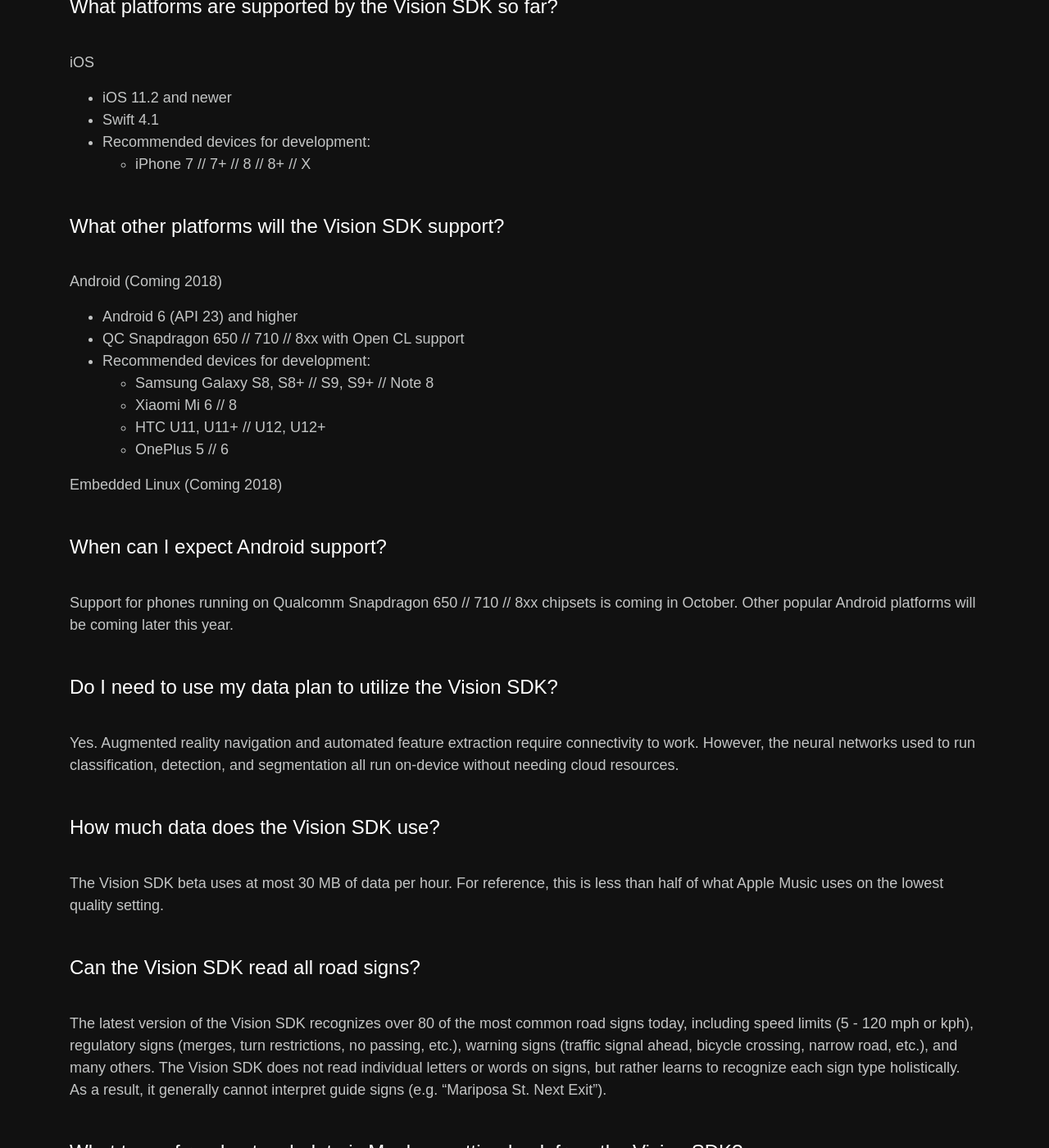
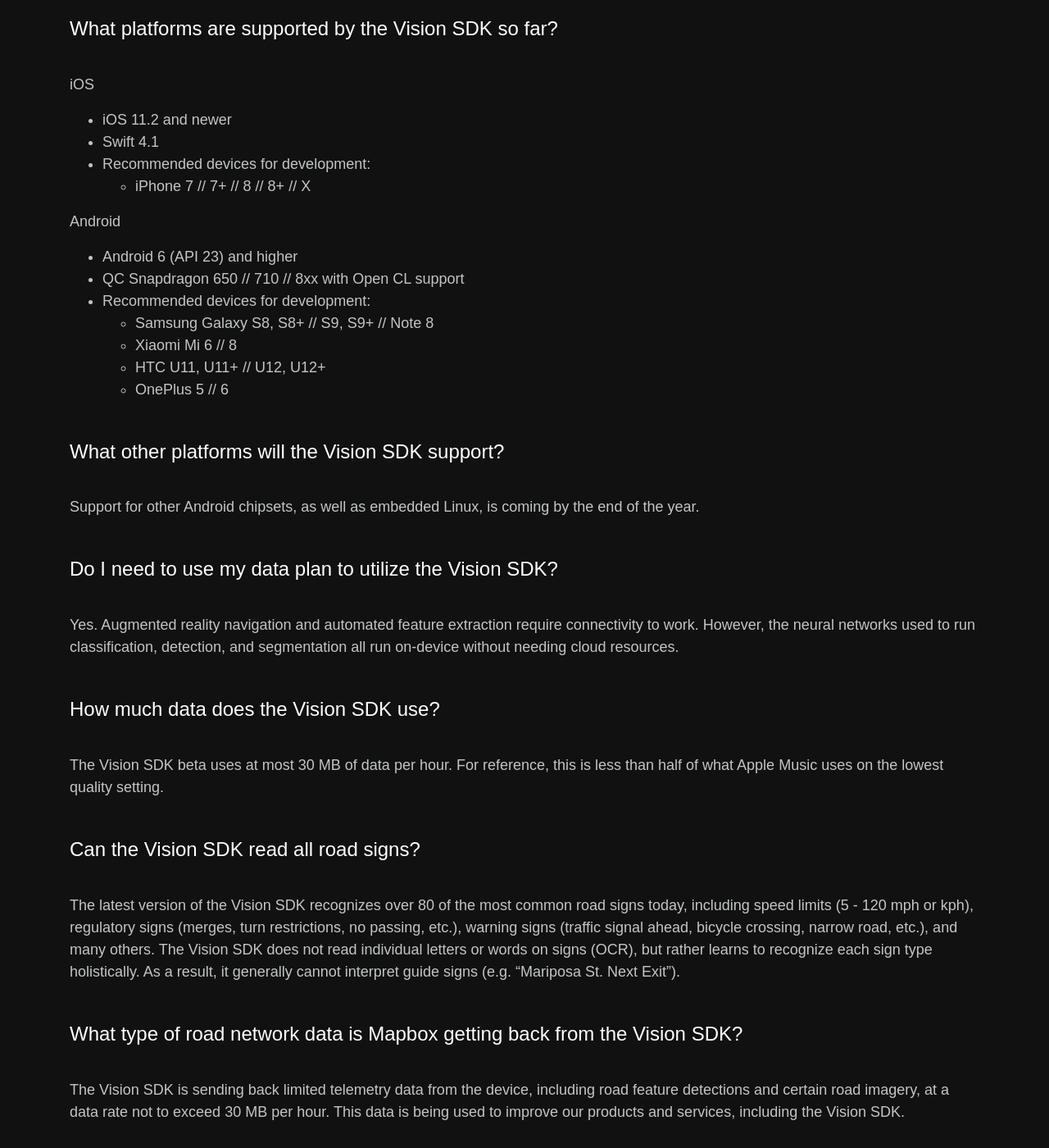
Before and after one commit to joshuagoing/mapbox-vision-website, a Jekyll site: the page built from src/faq.html, in a window 1280 px wide and 1400 px high, scrolled down 1805 px. Shown: the whole window at 82% size. Built offline with Jekyll 4.4.1, drawn with Linux system fonts in a browser that asks for light colours; comment, search, counter and statistics services are not loaded; some of the changed text lies outside the part shown.

Commit message:
Updated 'src/_data/faq.yml' via CloudCannon

```diff
--- a/src/_data/faq.yml
+++ b/src/_data/faq.yml
@@ -9,7 +9,8 @@
     pedestrians, road signs, and traffic lights</li><li>Semantic segmentation of
     the roadway into 12 different classes (Full list
     below)&nbsp;</li><li>Distance detection that indicates spacing to lead
-    vehicle</li></ul>
+    vehicle</li><li>Lane detection that indicates home lane, total number of
+    lanes, and direction of travel</li></ul>
 - question: What can I do with the Vision SDK that I couldn’t do before?
   answer_html: >-
     <p>The Vision SDK is a lightweight, multi-platform solution for live
@@ -66,20 +67,15 @@
   answer_html: >-
     <p>iOS</p><ul><li>iOS 11.2 and newer</li><li>Swift 4.1</li><li>Recommended
     devices for development:<ul><li>iPhone 7 // 7+ // 8 // 8+ //
-    X</li></ul></li></ul>
+    X</li></ul></li></ul><p>Android</p><ul><li>Android 6 (API 23) and
+    higher</li><li>QC Snapdragon 650 // 710 // 8xx with Open CL
+    support</li><li>Recommended devices for development:<ul><li>Samsung Galaxy
+    S8, S8+ // S9, S9+ // Note 8</li><li>Xiaomi Mi 6 // 8</li><li>HTC U11, U11+
+    // U12, U12+</li><li>OnePlus 5 // 6</li></ul></li></ul>
 - question: What other platforms will the Vision SDK support?
   answer_html: >-
-    <p>Android (Coming 2018)</p><ul><li>Android 6 (API 23) and higher</li><li>QC
-    Snapdragon 650 // 710 // 8xx with Open CL support</li><li>Recommended
-    devices for development:<ul><li>Samsung Galaxy S8, S8+ // S9, S9+ // Note
-    8</li><li>Xiaomi Mi 6 // 8</li><li>HTC U11, U11+ // U12,
-    U12+</li><li>OnePlus 5 // 6</li></ul></li></ul><p>Embedded Linux (Coming
-    2018)</p>
-- question: When can I expect Android support?
-  answer_html: >-
-    <p>Support for phones running on Qualcomm Snapdragon 650 // 710 // 8xx
-    chipsets is coming in October. Other popular Android platforms will be
-    coming later this year.</p>
+    <p>Support for other Android chipsets, as well as embedded Linux, is coming
+    by the end of the year.</p>
 - question: Do I need to use my data plan to utilize the Vision SDK?
   answer_html: >-
     <p>Yes. Augmented reality navigation and automated feature extraction
@@ -97,10 +93,10 @@
     common road signs today, including speed limits (5 - 120 mph or kph),
     regulatory signs (merges, turn restrictions, no passing, etc.), warning
     signs (traffic signal ahead, bicycle crossing, narrow road, etc.), and many
-    others. The Vision SDK does not read individual letters or words on signs,
-    but rather learns to recognize each sign type holistically. As a result, it
-    generally cannot interpret guide signs (e.g. &ldquo;Mariposa St. Next
-    Exit&rdquo;).</p>
+    others. The Vision SDK does not read individual letters or words on signs
+    (OCR), but rather learns to recognize each sign type holistically. As a
+    result, it generally cannot interpret guide signs (e.g. &ldquo;Mariposa St.
+    Next Exit&rdquo;).</p>
 - question: What type of road network data is Mapbox getting back from the Vision SDK?
   answer_html: >-
     <p>The Vision SDK is sending back limited telemetry data from the device,
```
